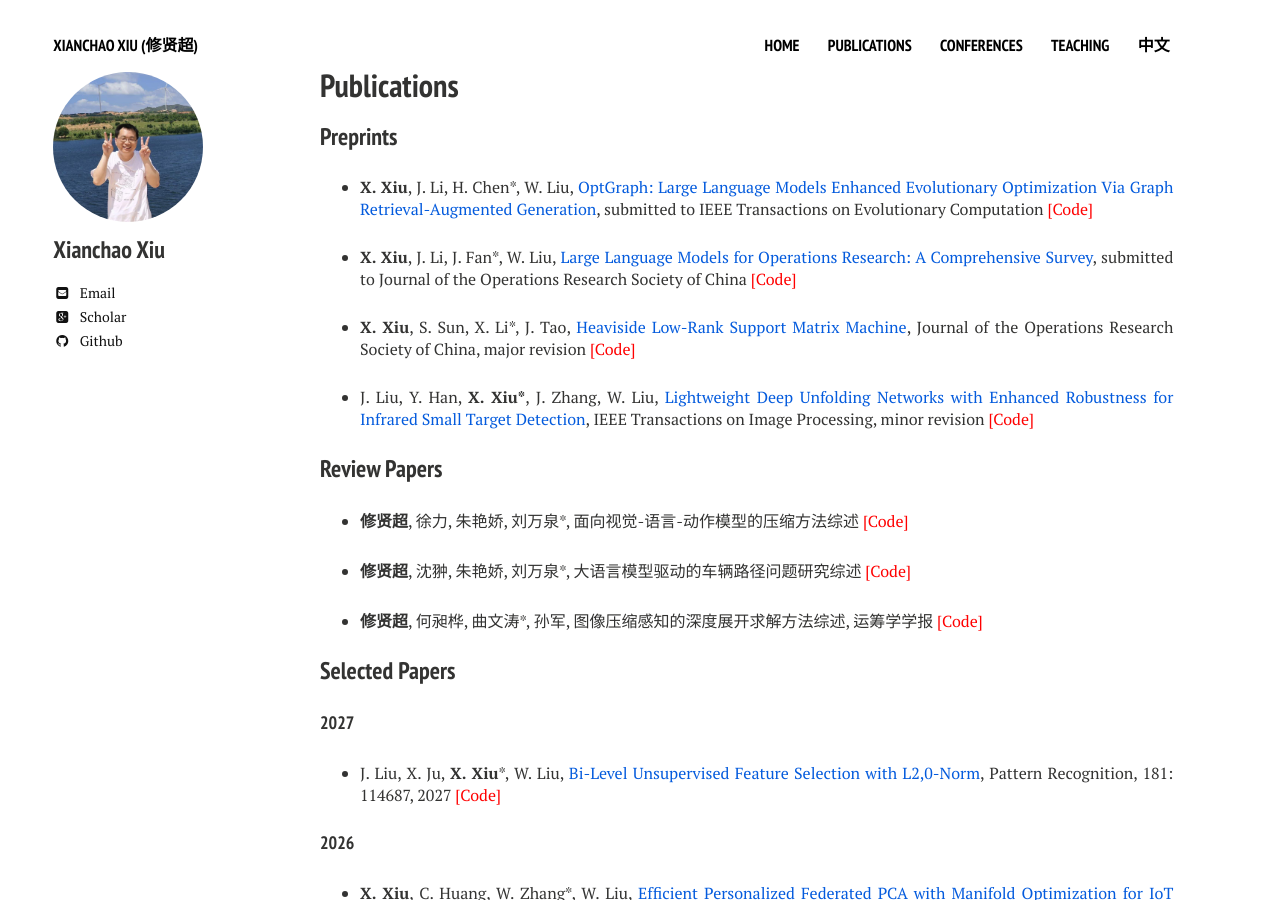
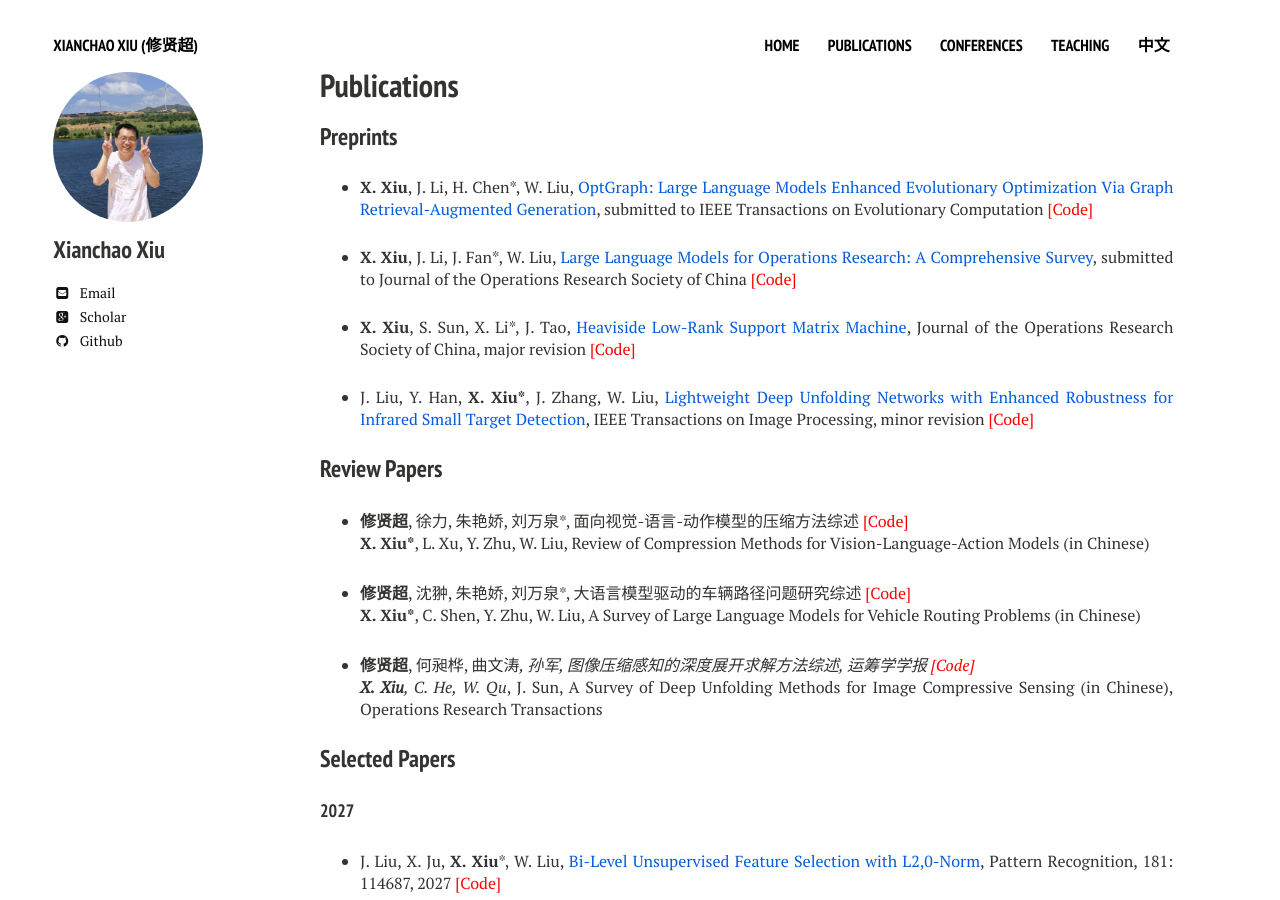
Before and after one commit to xianchaoxiu/xianchaoxiu.github.io, a Jekyll site: the page built from publications/index.md, in a window 1280 px wide and 900 px high. Built offline with Jekyll 4.4.1, drawn with Linux system fonts in a browser that asks for light colours; nearby versions of some CDN libraries.

Commit message:
Update index.md

```diff
--- a/publications/index.md
+++ b/publications/index.md
@@ -21,11 +21,15 @@ share: false
 
 ### Review Papers
 
-* <b>修贤超</b>, 徐力, 朱艳娇, 刘万泉*, 面向视觉-语言-动作模型的压缩方法综述  <a href="https://github.com/xianchaoxiu/COM4VLA" class="textlink" target="_blank" style="color: red;">[Code]</a>
+* <b>修贤超</b>, 徐力, 朱艳娇, 刘万泉*, 面向视觉-语言-动作模型的压缩方法综述  <a href="https://github.com/xianchaoxiu/COM4VLA" class="textlink" target="_blank" style="color: red;">[Code]</a> <br>
+<b>X. Xiu*</b>, L. Xu, Y. Zhu, W. Liu, Review of Compression Methods for Vision-Language-Action Models (in Chinese)
 
-* <b>修贤超</b>, 沈翀, 朱艳娇, 刘万泉*, 大语言模型驱动的车辆路径问题研究综述  <a href="https://github.com/xianchaoxiu/LLM4VRP" class="textlink" target="_blank" style="color: red;">[Code]</a>
+* <b>修贤超</b>, 沈翀, 朱艳娇, 刘万泉*, 大语言模型驱动的车辆路径问题研究综述  <a href="https://github.com/xianchaoxiu/LLM4VRP" class="textlink" target="_blank" style="color: red;">[Code]</a> <br>
+<b>X. Xiu*</b>, C. Shen, Y. Zhu, W. Liu, A Survey of Large Language Models for Vehicle Routing Problems (in Chinese)
 
-* <b>修贤超</b>, 何昶桦, 曲文涛*, 孙军, 图像压缩感知的深度展开求解方法综述, 运筹学学报  <a href="https://github.com/xianchaoxiu/DU4ICS" class="textlink" target="_blank" style="color: red;">[Code]</a>
+* <b>修贤超</b>, 何昶桦, 曲文涛*, 孙军, 图像压缩感知的深度展开求解方法综述, 运筹学学报  <a href="https://github.com/xianchaoxiu/DU4ICS" class="textlink" target="_blank" style="color: red;">[Code]</a>  <br>
+<b>X. Xiu</b>, C. He, W. Qu*, J. Sun, A Survey of Deep Unfolding Methods for Image Compressive Sensing (in Chinese), Operations Research Transactions
+
 
 ### Selected Papers
 
```
